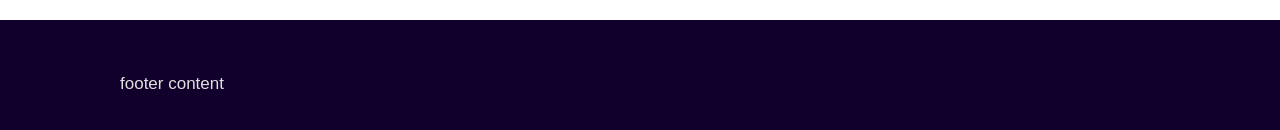
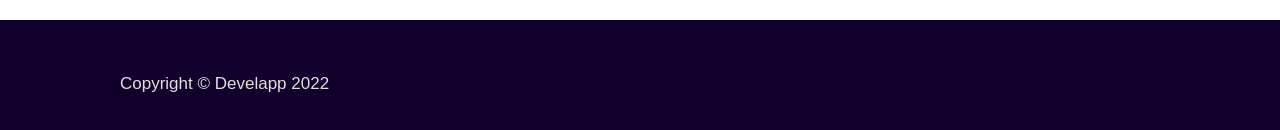
Before and after one commit to chingu-voyages/v38-geckos-team-04, a React (Create React App) app in the folder frontend/: page / in a window 1280 px wide. Shown: the part 1083-1213 px from the top of the page. Built offline with nearby package versions, Linux system fonts and the light colour scheme; a web font is replaced by a local one.

Commit message:
Add copyright text

```diff
--- a/frontend/src/components/Footer.js
+++ b/frontend/src/components/Footer.js
@@ -4,7 +4,7 @@ import '../sass/components/footer.scss';
 function Footer() {
   return <Fragment>
             <footer className='footer'>
-                <p>footer content</p>
+                <p>Copyright &copy; Develapp 2022</p>
             </footer>
         </Fragment>
 
```
